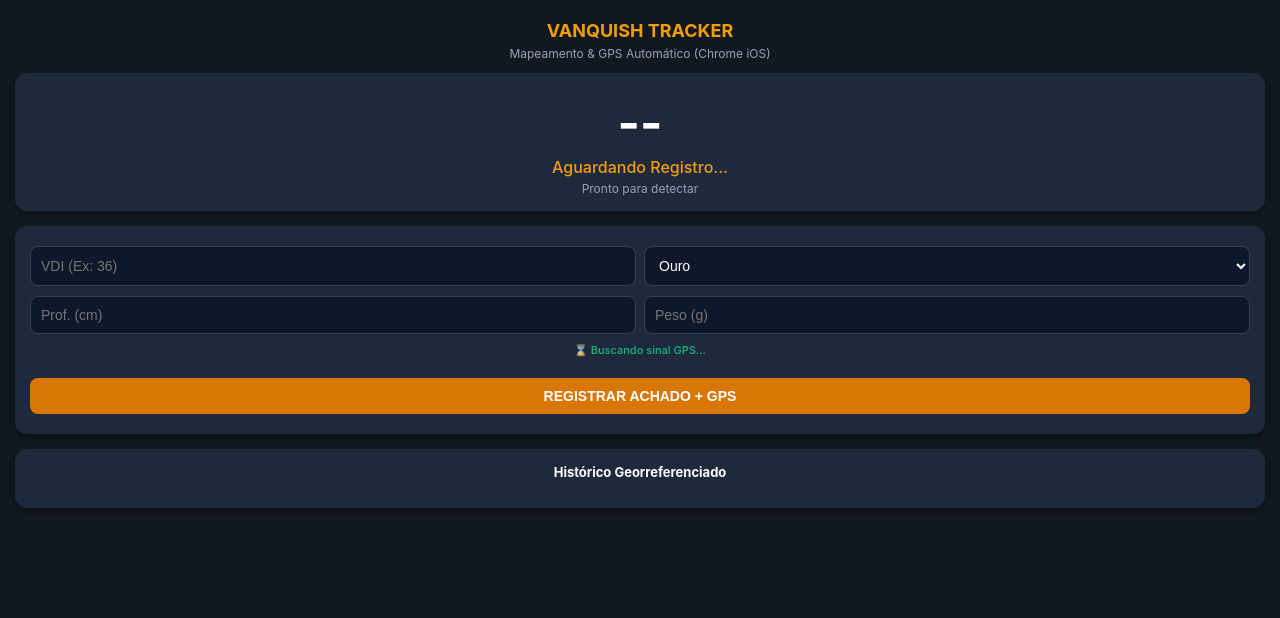
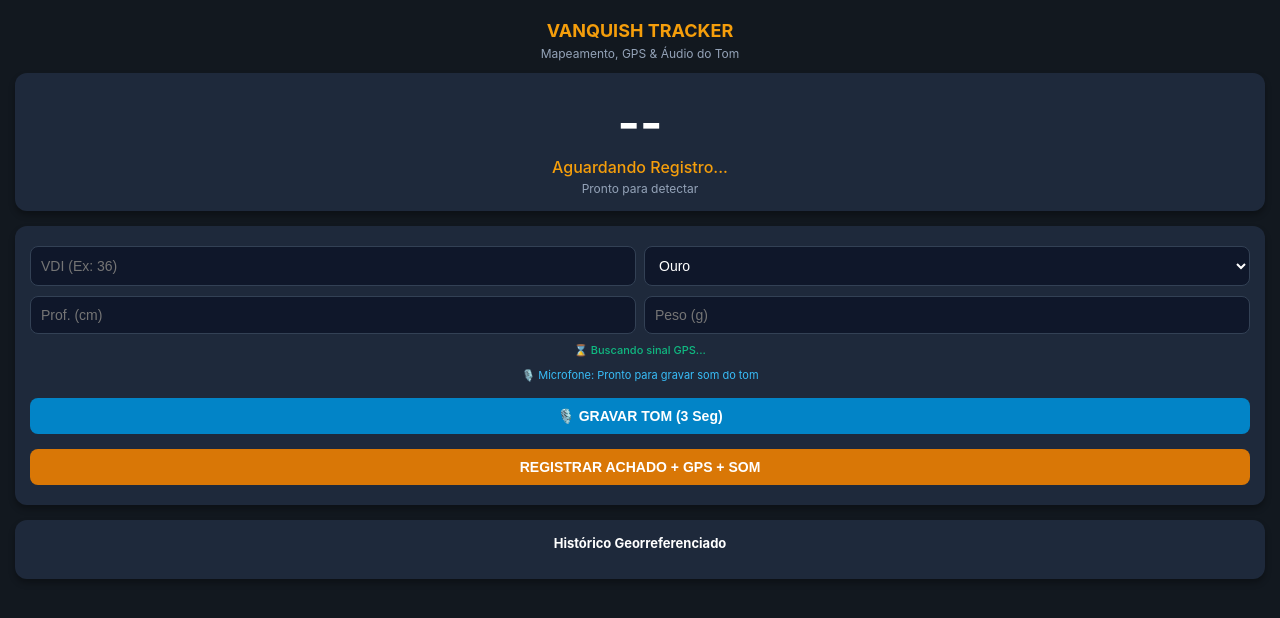
Before and after one commit to marciogpsat-byte/vanquish-tracker, a FastAPI app: page / in a window 1280 px wide. Shown: the top 618 px of the page. Run offline with FastAPI, Linux system fonts and the light colour scheme.

Commit message:
Enhance index.html with audio recording feature

```diff
--- a/templates/index.html
+++ b/templates/index.html
@@ -13,16 +13,19 @@
         .sub-texto { color: #94a3b8; font-size: 12px; margin-top: 4px; }
         input, select, button { width: 100%; padding: 10px; margin: 5px 0; border-radius: 8px; border: 1px solid #334155; background-color: #0f172a; color: white; box-sizing: border-box; font-size: 14px; }
         button { background-color: #d97706; border: none; font-weight: bold; cursor: pointer; margin-top: 10px; }
+        .btn-audio { background-color: #0284c7; margin-top: 5px; }
         .row { display: flex; gap: 8px; }
         .row > * { flex: 1; }
         .gps-status { font-size: 11px; color: #10b981; margin-top: 4px; font-weight: 500; }
+        .audio-status { font-size: 11px; color: #38bdf8; margin-top: 2px; }
         .historico-item { background: #0f172a; border-left: 4px solid #ef4444; padding: 8px; text-align: left; margin-bottom: 6px; border-radius: 4px; font-size: 12px; }
+        audio { width: 100%; height: 30px; margin-top: 5px; }
     </style>
 </head>
 <body>
 
     <h1>VANQUISH TRACKER</h1>
-    <p class="sub-texto">Mapeamento & GPS Automático (Chrome iOS)</p>
+    <p class="sub-texto">Mapeamento, GPS & Áudio do Tom</p>
 
     <div class="card">
         <div class="vdi-visor">{% if ultimo %}{{ "%+d"|format(ultimo.vdi) }}{% else %}--{% endif %}</div>
@@ -31,6 +34,9 @@
             {% if ultimo %}
                 Prof: {{ ultimo.profundidade }} cm {% if ultimo.gramatura %}| Peso: {{ ultimo.gramatura }} g{% endif %}<br>
                 <span class="gps-status">📍 {{ ultimo.gps }}</span>
+                {% if ultimo.tem_audio %}
+                    <br><audio controls src="{{ ultimo.audio_base64 }}"></audio>
+                {% endif %}
             {% else %}
                 Pronto para detectar
             {% endif %}
@@ -38,7 +44,7 @@
     </div>
 
     <div class="card">
-        <form action="/registrar" method="POST">
+        <form id="formTracker" action="/registrar" method="POST">
             <div class="row">
                 <input type="number" name="vdi" placeholder="VDI (Ex: 36)" required>
                 <select name="objeto" id="objeto" onchange="toggleGramatura()">
@@ -57,9 +63,13 @@
             </div>
 
             <input type="hidden" name="gps" id="input_gps">
+            <input type="hidden" name="audio_base64" id="input_audio">
+
             <p id="txt_gps" class="gps-status">⌛ Buscando sinal GPS...</p>
+            <p id="txt_audio" class="audio-status">🎙️ Microfone: Pronto para gravar som do tom</p>
 
-            <button type="submit">REGISTRAR ACHADO + GPS</button>
+            <button type="button" class="btn-audio" onclick="gravarAudio3Segundos()">🎙️ GRAVAR TOM (3 Seg)</button>
+            <button type="submit">REGISTRAR ACHADO + GPS + SOM</button>
         </form>
     </div>
 
@@ -67,9 +77,12 @@
         <p style="font-size: 13px; font-weight: bold; margin-top: 0;">Histórico Georreferenciado</p>
         {% for item in historico %}
             <div class="historico-item">
-                <strong>[{{ "%+d"|format(item.vdi) }}] {{ item.alvo }}</strong><br>
+                <strong>[{{ "%+d"|format(item.vdi) }}] {{ item.alvo }}</strong> - {{ item.data_hora }}<br>
                 Prof: {{ item.profundidade }}cm {% if item.gramatura %}| Peso: {{ item.gramatura }}g{% endif %}<br>
                 <span style="color: #94a3b8; font-size: 10px;">📍 {{ item.gps }}</span>
+                {% if item.tem_audio %}
+                    <audio controls src="{{ item.audio_base64 }}"></audio>
+                {% endif %}
             </div>
         {% endfor %}
     </div>
@@ -86,7 +99,7 @@
             }
         }
 
-        // CAPTURA AUTOMÁTICA DE GPS NO CHROME
+        // CAPTURA AUTOMÁTICA DE GPS
         function iniciarGPS() {
             if ("geolocation" in navigator) {
                 navigator.geolocation.watchPosition(
@@ -106,16 +119,51 @@
             }
         }
 
+        // GRAVAÇÃO DE ÁUDIO DE 3 SEGUNDOS
+        let mediaRecorder;
+        let audioChunks = [];
+
+        async function gravarAudio3Segundos() {
+            var txtAudio = document.getElementById("txt_audio");
+            try {
+                const stream = await navigator.mediaDevices.getUserMedia({ audio: true });
+                mediaRecorder = new MediaRecorder(stream);
+                audioChunks = [];
+
+                mediaRecorder.ondataavailable = event => {
+                    audioChunks.push(event.data);
+                };
+
+                mediaRecorder.onstop = async () => {
+                    const audioBlob = new Blob(audioChunks, { type: 'audio/webm' });
+                    const reader = new FileReader();
+                    reader.readAsDataURL(audioBlob);
+                    reader.onloadend = () => {
+                        document.getElementById("input_audio").value = reader.result;
+                        txtAudio.innerText = "✅ Tom Gravado com Sucesso!";
+                        txtAudio.style.color = "#10b981";
+                    };
+                };
+
+                mediaRecorder.start();
+                txtAudio.innerText = "🔴 Gravando som do detector (3s)... Aproxime o celular!";
+                txtAudio.style.color = "#ef4444";
+
+                setTimeout(() => {
+                    mediaRecorder.stop();
+                    stream.getTracks().forEach(track => track.stop());
+                }, 3000);
+
+            } catch (err) {
+                txtAudio.innerText = "⚠️ Permita o uso do Microfone no Chrome";
+                txtAudio.style.color = "#ef4444";
+            }
+        }
+
         window.onload = function() {
             toggleGramatura();
             iniciarGPS();
         };
-
-        document.addEventListener("visibilitychange", function() {
-            if (document.visibilityState === "visible") {
-                iniciarGPS();
-            }
-        });
     </script>
 </body>
 </html>
```
